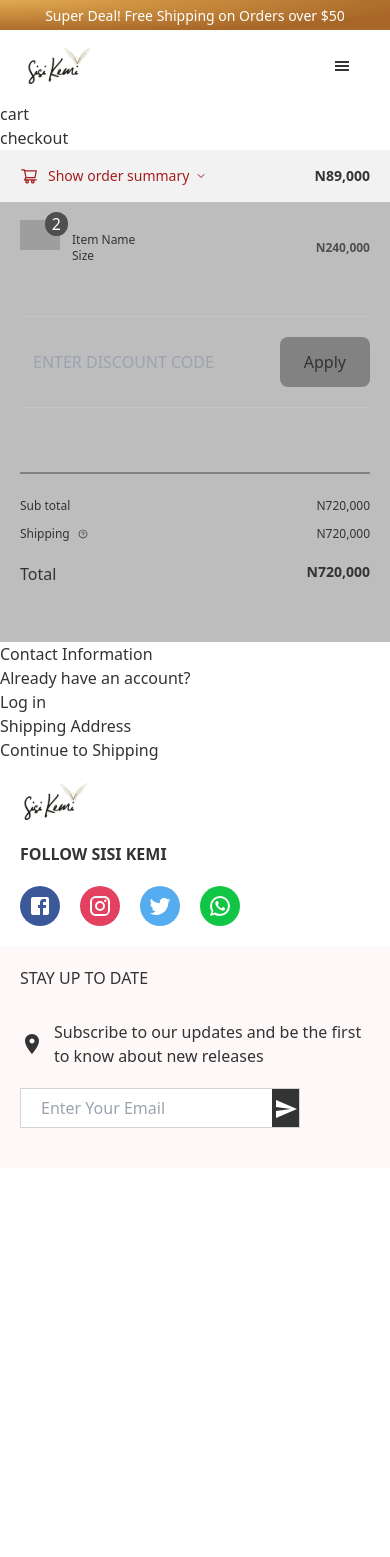
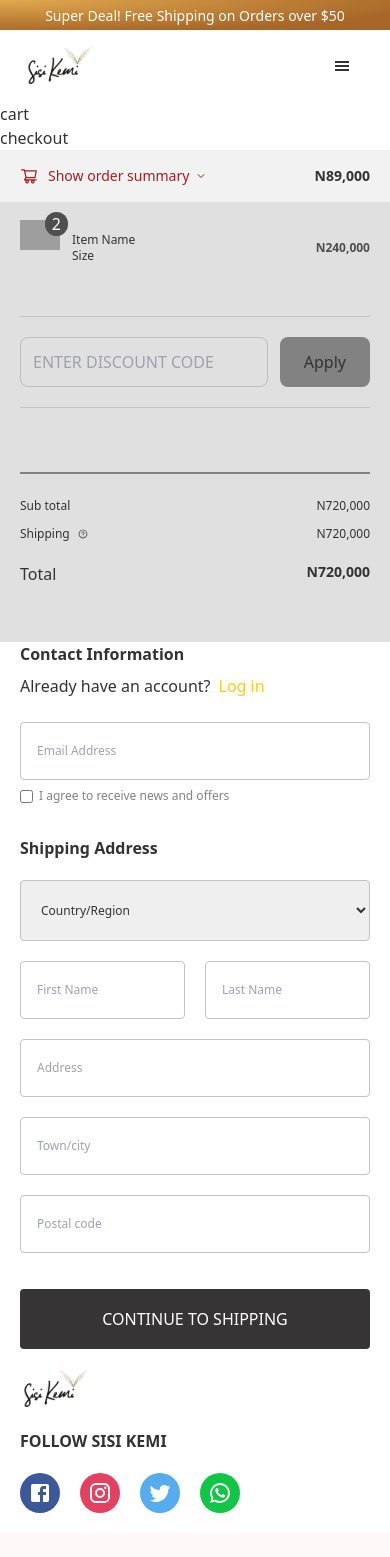
Before and after one commit to Shegs-Emma/sisiskemi, a React (Vite) app: page /cart/checkout in a window 390 px wide. Shown: the top 1557 px of the page. Before the commit the page ends 1168 px from the top, so only its background shows below. Built offline with nearby package versions, Linux system fonts and the light colour scheme; grey boxes are pictures that could not be loaded.

Commit message:
implememnted mobile view of checkout page

```diff
--- a/index.html
+++ b/index.html
@@ -4,7 +4,7 @@
     <meta charset="UTF-8" />
     <link rel="icon" type="image/svg+xml" href="/vite.svg" />
     <meta name="viewport" content="width=device-width, initial-scale=1.0" />
-    <title>Vite + React</title>
+    <title>sisi_k</title>
   </head>
   <body>
     <div id="root"></div>
--- a/src/components/CheckoutContent/ContactForm.jsx
+++ b/src/components/CheckoutContent/ContactForm.jsx
@@ -1,34 +1,54 @@
-import React from 'react';
 import { Link } from 'react-router-dom';
 import InputBox from '../InputBox';
-import InputCheckboxReverse from '../InputBox/InputCheckboxReverse';
 
 const ContactForm = () => {
   return (
-    <div>
+    <section className='px-5'>
       <div>
-        <div>
-          <h2>Contact Information</h2>
-          <div>
+        <div className='mb-6'>
+          <h2 className='font-semibold mb-2'>Contact Information</h2>
+          <div className=' flex gap-2'>
             <p>Already have an account?</p>
-            <Link>Log in</Link>
+            <Link className='text-[#FDCB2A]'>Log in</Link>
           </div>
         </div>
-        {/* <InputBox placeholder='Email Address' />
-        <InputCheckboxReverse title='I agree to receive news and offers' /> */}
+        <InputBox placeholder='Email Address' />
+        <div className='flex items-center gap-1.5 mt-2 mb-8'>
+          <input type='checkbox' className='' />
+          <label className='text-grey-input text-xs'>
+            I agree to receive news and offers
+          </label>
+        </div>
+        {/* <InputCheckboxReverse title='I agree to receive news and offers' /> */}
       </div>
-      <div>
-        <h2>Shipping Address</h2>
-        <div>
-          {/* <InputBox placeholder='First Name' />
-          <InputBox placeholder='Last Name' /> */}
+      <div className='flex flex-col gap-5'>
+        <h2 className='font-semibold'>Shipping Address</h2>
+        <select
+          placeholder='Country/Region'
+          className=' text-xs px-4 py-5 border-[0.8px] border-grey-border rounded w-ful outline-none'
+        >
+          <option
+            value=''
+            className='text-xs p-3 border-[0.8px] border-grey-border rounded w-ful outline-none'
+          >
+            Country/Region
+          </option>
+        </select>
+
+        <div className='flex gap-5 '>
+          <InputBox placeholder='First Name' classname='basis-1/2 ' />
+          <InputBox placeholder='Last Name' classname='basis-1/2 ' />
         </div>
-        {/* <InputBox classname='Address' />
-        <InputBox classname='Town/city' />
-        <InputBox classname='Postal code' /> */}
-        <button>Continue to Shipping</button>
+        <div className='flex flex-col gap-5 '>
+          <InputBox placeholder='Address' />
+          <InputBox placeholder='Town/city' />
+          <InputBox placeholder='Postal code' />
+        </div>
+        <button className='bg-primary text-white py-[18px] rounded mt-4 uppercase'>
+          Continue to Shipping
+        </button>
       </div>
-    </div>
+    </section>
   );
 };
 
--- a/src/components/CheckoutContent/OrderSummary.jsx
+++ b/src/components/CheckoutContent/OrderSummary.jsx
@@ -21,7 +21,7 @@
         </div>
         <p className='font-semibold text-sm'>N89,000</p>
       </div>
-      <div className='bg-[#BDBDBD] px-5 pt-[18px] pb-14'>
+      <div className='bg-[#E0E0E0] px-5 pt-[18px] pb-14'>
         {/* Order List */}
         <div className='mb-10'>
           <div className='flex justify-between items-center'>
--- a/src/components/InputBox/index.jsx
+++ b/src/components/InputBox/index.jsx
@@ -1,11 +1,9 @@
-import { Field, ErrorMessage } from 'formik';
-
-const InputBox = () => {
+const InputBox = ({ placeholder, classname }) => {
   return (
-    <div>
-      {/* <Field type='password' name='password' />
-      <ErrorMessage name='password' component='div' /> */}
-    </div>
+    <input
+      placeholder={placeholder}
+      className={`${classname} text-xs px-4 py-5 border-[0.8px] border-grey-border rounded w-full outline-none`}
+    />
   );
 };
 
```
